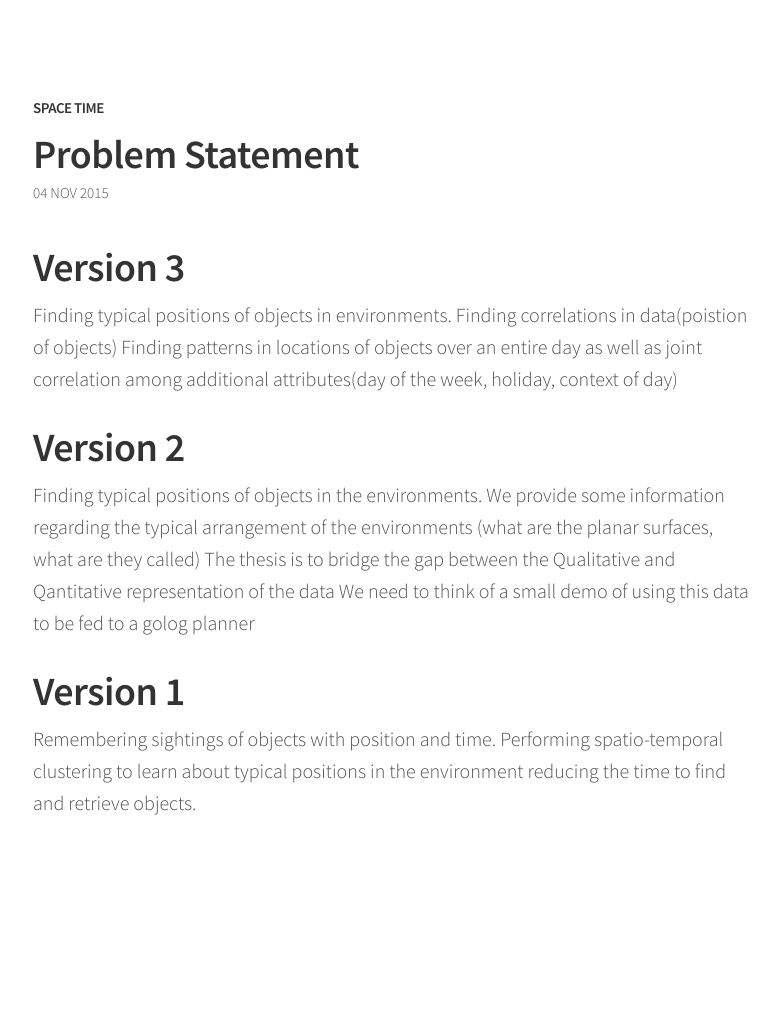
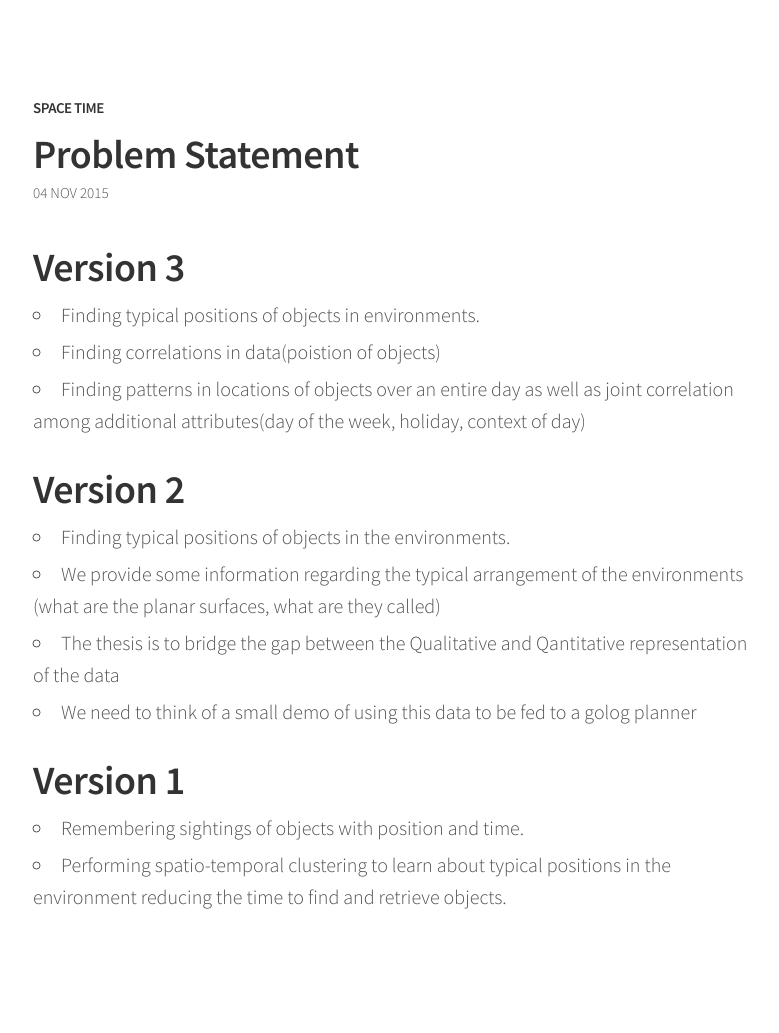
Before and after one commit to deebuls/spacetime, a Jekyll site: the page built from _posts/2015-11-04-problem-statement.md, in a window 1280 px wide. Shown: the whole page, without its empty margins (247-1026 px from the left). Built offline with Jekyll 4.4.1, drawn with Linux system fonts in a browser that asks for light colours; Markdown is read by kramdown in place of the engine named in the settings; before the commit the page ends 939 px from its top, so only the background shows below that.

```diff
--- a/_posts/2015-11-04-problem-statement.md
+++ b/_posts/2015-11-04-problem-statement.md
@@ -3,21 +3,21 @@ title: Problem Statement
 ---
 
 #Version 3
-Finding typical positions of objects in environments.
-Finding correlations in data(poistion of objects)
-Finding patterns in locations of objects over an entire day as well as joint correlation
+* Finding typical positions of objects in environments.
+* Finding correlations in data(poistion of objects)
+* Finding patterns in locations of objects over an entire day as well as joint correlation
 among additional attributes(day of the week, holiday, context of day)
 
 #Version 2
-Finding typical positions of objects in the environments.
-We provide some information regarding the typical arrangement of the
+* Finding typical positions of objects in the environments.
+* We provide some information regarding the typical arrangement of the
 environments (what are the planar surfaces, what are they called)
-The thesis is to bridge the gap between the Qualitative and Qantitative
+* The thesis is to bridge the gap between the Qualitative and Qantitative
 representation of the data
-We need to think of a small demo of using this data to be fed to a golog
+* We need to think of a small demo of using this data to be fed to a golog
 planner
 
 #Version 1
-Remembering sightings of objects with position and time.
-Performing spatio-temporal clustering to learn about typical positions in the
+* Remembering sightings of objects with position and time.
+* Performing spatio-temporal clustering to learn about typical positions in the
 environment reducing the time to find and retrieve objects.
```
Also changed, not shown: 2 other files.
